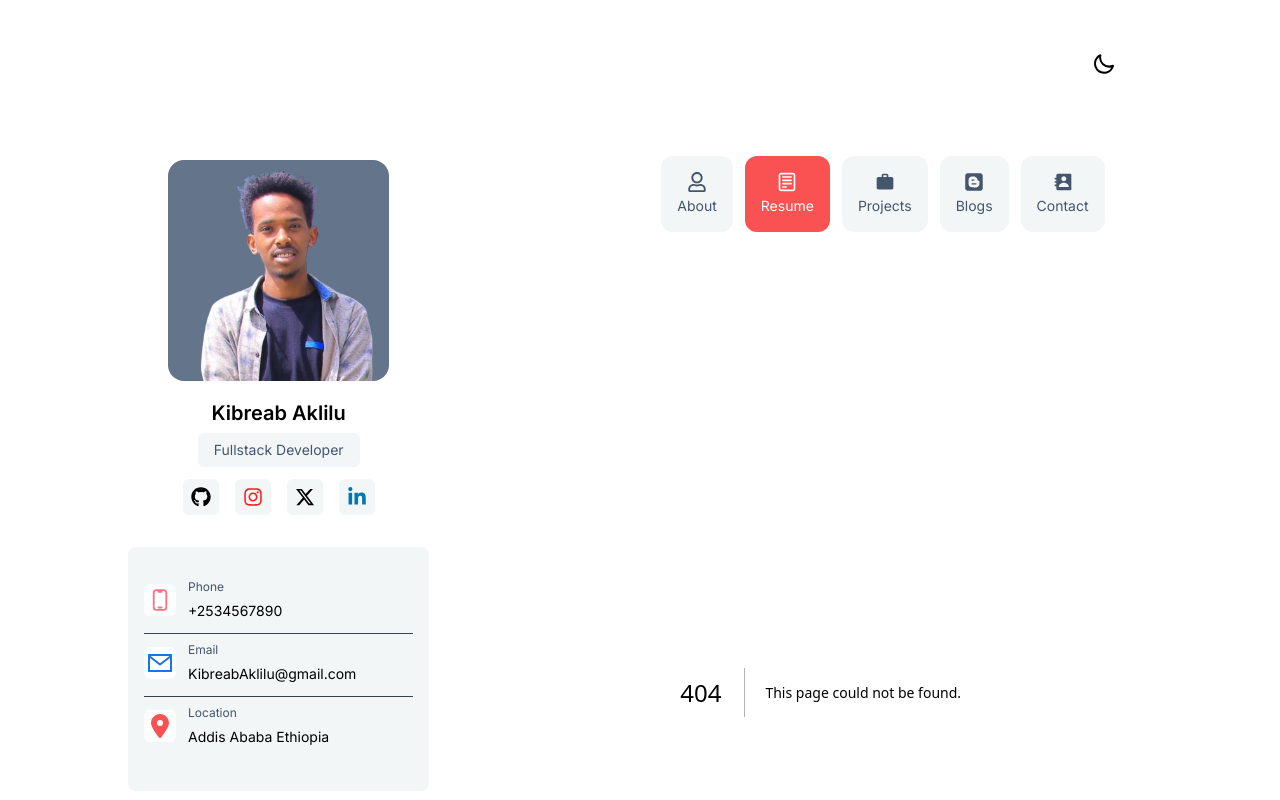
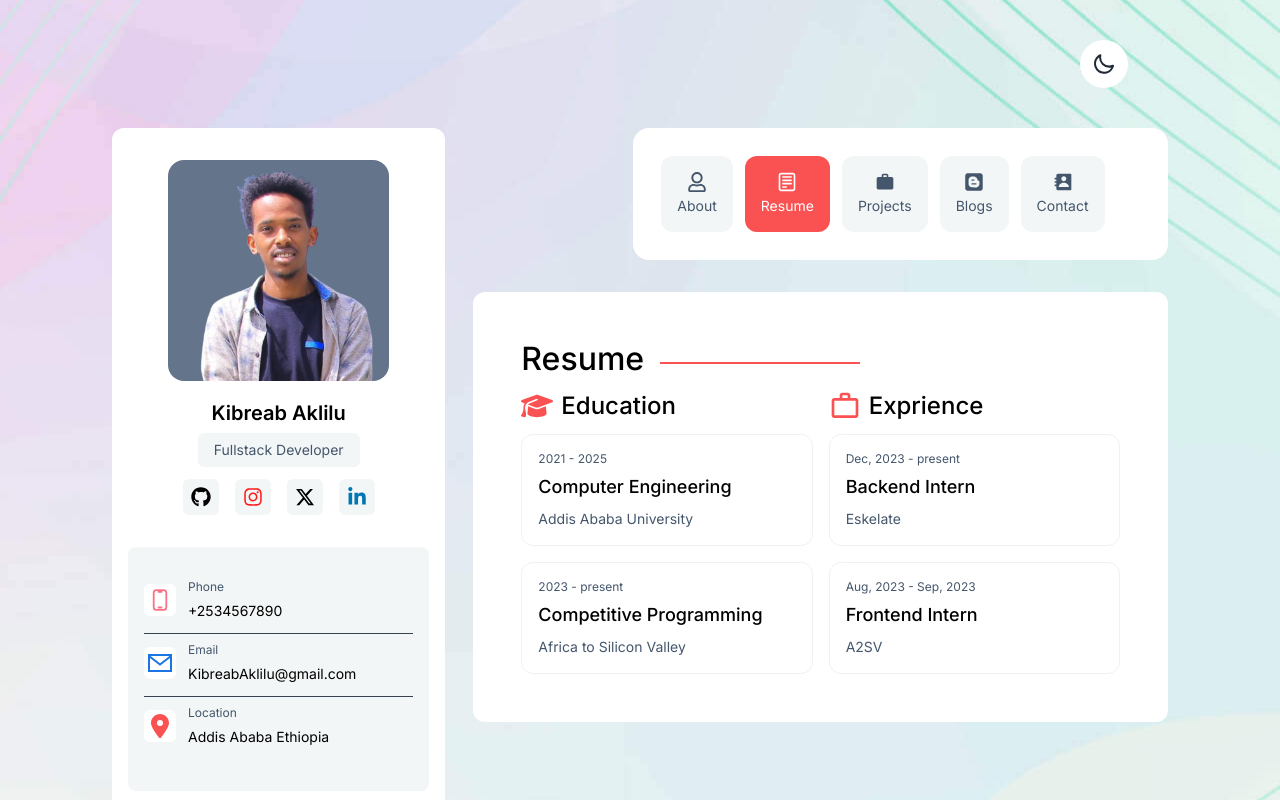
Before and after one commit to Keba777/Latest-Portfolio, a Next.js app: page /resume in a window 1280 px wide. Before the commit this address had no page. Shown: the top 800 px of the page. Built offline with nearby package versions, Linux system fonts and the light colour scheme.

Commit message:
Add the resume section

```diff
--- a/package.json
+++ b/package.json
@@ -3,7 +3,7 @@
   "version": "0.1.0",
   "private": true,
   "scripts": {
-    "dev": "next dev",
+    "dev": "next dev -p 4000",
     "build": "next build",
     "start": "next start",
     "lint": "next lint"
--- a/src/app/layout.tsx
+++ b/src/app/layout.tsx
@@ -3,7 +3,7 @@ import { Inter } from "next/font/google";
 import "./globals.css";
 import ThemeSwitch from "@/components/ThemeSwitch";
 import NavBar from "@/components/NavBar";
-import Hero from "@/components/Home/Hero";
+import Hero from "@/components/home/Hero";
 
 const inter = Inter({ subsets: ["latin"] });
 
@@ -20,7 +20,7 @@ export default function RootLayout({
   return (
     <html lang="en">
       <body className={`${inter.className} px-28 pt-10 p-16`}>
-        <header className="flex justify-end pr-10 ">
+        <header className="flex justify-end pr-10">
           <ThemeSwitch />
         </header>
         <main className="pt-10 grid grid-cols-3 gap-7">
@@ -28,8 +28,12 @@ export default function RootLayout({
             <Hero />
           </aside>
           <div className="col-span-2">
-            <NavBar />
-            <div className="pt-8">{children}</div>
+            <nav>
+              <NavBar />
+            </nav>
+            <section className="bg-common-white rounded-xl p-12 mt-8">
+              {children}
+            </section>
           </div>
         </main>
       </body>
--- a/src/app/page.tsx
+++ b/src/app/page.tsx
@@ -1,8 +1,8 @@
-import About from "@/components/Home/About";
+import About from "@/components/home/About";
 
 export default function Home() {
   return (
-    <div >
+    <div>
       <About />
     </div>
   );
--- /dev/null
+++ b/src/app/resume/page.tsx
@@ -0,0 +1,54 @@
+import ResumeCard from "@/components/resume/ResumeCard";
+import { FaGraduationCap } from "react-icons/fa6";
+import { MdWorkOutline } from "react-icons/md";
+
+const ResumePage = () => {
+  return (
+    <div>
+      <div className="flex items-center space-x-4">
+        <h2 className="text-common-black">Resume</h2>
+        <hr className="w-1/3 border-t-2 border-theme-secondary" />
+      </div>
+      <div className="grid grid-cols-2 gap-4">
+        <div>
+          <h2 className="text-2xl text-common-black flex items-center">
+            <FaGraduationCap className="text-theme-secondary w-10 h-10 pr-2" />
+            Education
+          </h2>
+          <div className="flex flex-col space-y-4">
+            <ResumeCard
+              date="2021 - 2025"
+              title="Computer Engineering"
+              organization="Addis Ababa University"
+            />
+            <ResumeCard
+              date="2023 - present"
+              title="Competitive Programming"
+              organization="Africa to Silicon Valley"
+            />
+          </div>
+        </div>
+        <div>
+          <h2 className="text-2xl text-common-black flex items-center">
+            <MdWorkOutline className="text-theme-secondary w-10 h-10 pr-2" />
+            Exprience
+          </h2>
+          <div className="flex flex-col space-y-4">
+            <ResumeCard
+              date="Dec, 2023 - present"
+              title="Backend Intern"
+              organization="Eskelate"
+            />
+            <ResumeCard
+              date="Aug, 2023 - Sep, 2023"
+              title="Frontend Intern"
+              organization="A2SV"
+            />
+          </div>
+        </div>
+      </div>
+    </div>
+  );
+};
+
+export default ResumePage;
--- a/src/components/Home/About.tsx
+++ b/src/components/Home/About.tsx
@@ -50,7 +50,7 @@ const services = [
 
 const About = () => {
   return (
-    <div className="bg-common-white rounded-xl p-12">
+    <div >
       <div className="flex items-center space-x-4">
         <h2 className="text-common-black">About</h2>
         <hr className="w-1/3 border-t-2 border-theme-secondary" />
--- /dev/null
+++ b/src/components/resume/ResumeCard.tsx
@@ -0,0 +1,19 @@
+import React from "react";
+
+interface Props {
+  date: string;
+  title: string;
+  organization: string;
+}
+
+const ResumeCard = ({ date, title, organization }: Props) => {
+  return (
+    <div className="p-4 border border-common-gray rounded-xl">
+      <p className="text-xs mb-[6px] text-body-text">{date}</p>
+      <h3 className="text-lg text-common-black">{title}</h3>
+      <p className="text-sm text-body-text">{organization}</p>
+    </div>
+  );
+};
+
+export default ResumeCard;
```
